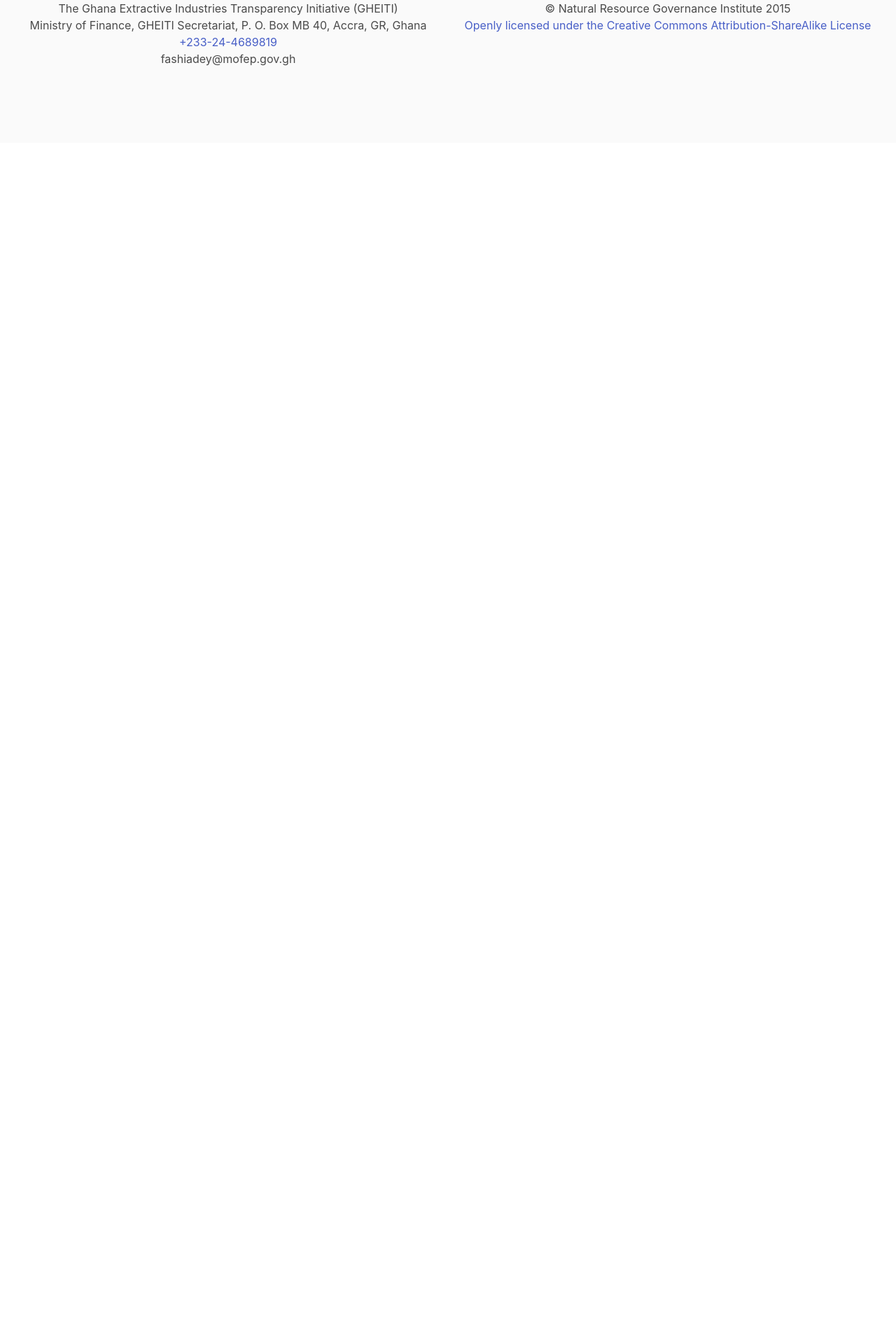
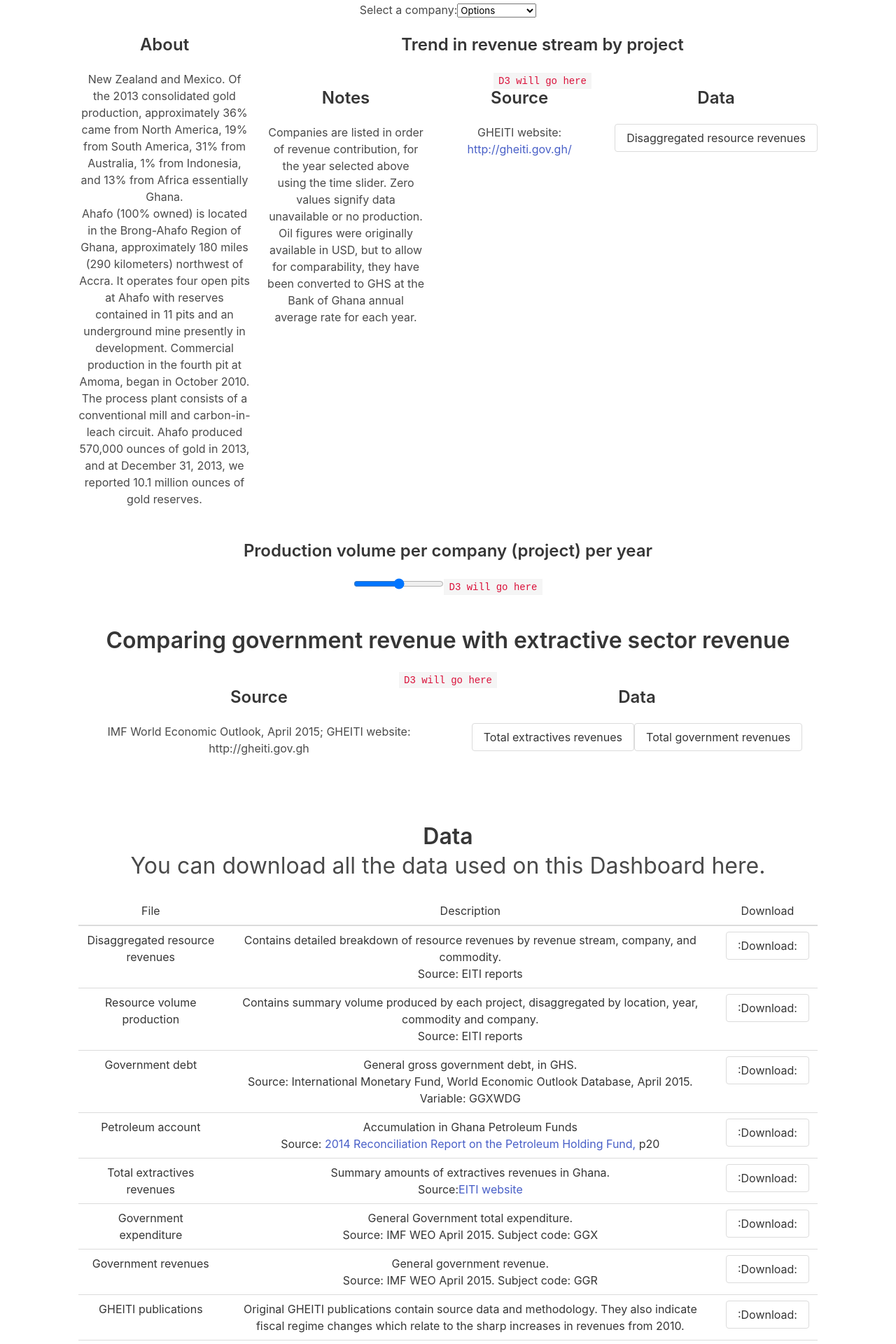
Before and after one commit to NRGI/ghana-extractives-dashboard, a React (Create React App) app: page / in a window 1280 px wide. Shown: the part 2040-3960 px from the top of the page at 70% size. Before the commit the page ends 2244 px from the top, so only its background shows below. Built offline with nearby package versions, Linux system fonts and the light colour scheme; no server answers.

Commit message:
[scaffolding] addition of more sections in scaffolding

```diff
--- a/public/index.html
+++ b/public/index.html
@@ -19,7 +19,7 @@
       work correctly both with client-side routing and a non-root public URL.
       Learn how to configure a non-root public URL by running `npm run build`.
     -->
-    <title>React App</title>
+    <title>Ghana Extractives Dashboard</title>
   </head>
   <body>
     <noscript>
--- a/src/components/CommoditiesComponent/CommoditiesComponent.js
+++ b/src/components/CommoditiesComponent/CommoditiesComponent.js
@@ -25,7 +25,7 @@ const CommoditiesComponent = ({ }) => (
     <section className="section">
       <h3 className="title is-2">Revenue by commodity and fiscal streams</h3>
       <h4 className="subtitle is-2">Select Year</h4>
-      <input type="range" min="0" max="100"/>
+      <input type="range" min="0" max="100" />
       <p>The next four graphs are filtered for the year chosen above.</p>
       <h4 className="subtitle is-2">The next four graphs are filtered for the year chosen above.</h4>
       <code>D3 will go here</code>
@@ -78,6 +78,48 @@ const CommoditiesComponent = ({ }) => (
         </div>
       </div>
     </section>
+    <section className="section">
+      <h3 className="title is-4">Company: Newmont Ghana Gold Ltd</h3>
+      <div className="columns">
+        <div className="column">
+          <label className="">Select a company:</label>
+          <select>
+            <option>Options</option>
+            <option>Go</option>
+            <option>Here</option>
+            <option>Not sure if API</option>
+          </select>
+        </div>
+      </div>
+      <div className="columns">
+        <div className="column is-3">
+          <h4 className="title is-4">About</h4>
+          <p>
+            New Zealand and Mexico. Of the 2013 consolidated gold production, approximately 36% came from North America, 19% from South America, 31% from Australia, 1% from Indonesia, and 13% from Africa essentially Ghana.
+            <br />
+            Ahafo (100% owned) is located in the Brong-Ahafo Region of Ghana, approximately 180 miles (290 kilometers) northwest of Accra. It operates four open pits at Ahafo with reserves contained in 11 pits and an underground mine presently in development. Commercial production in the fourth pit at Amoma, began in October 2010. The process plant consists of a conventional mill and carbon-in-leach circuit. Ahafo produced 570,000 ounces of gold in 2013, and at December 31, 2013, we reported 10.1 million ounces of gold reserves.
+          </p>
+        </div>
+        <div className="column is-9">
+          <h4 className="title is-4">Trend in revenue stream by project</h4>
+          <code>D3 will go here</code>
+          <div className="columns">
+            <div className="column">
+              <h4 className="title is-4">Notes</h4>
+              <p>Companies are listed in order of revenue contribution, for the year selected above using the time slider. Zero values signify data unavailable or no production. Oil figures were originally available in USD, but to allow for comparability, they have been converted to GHS at the Bank of Ghana annual average rate for each year.</p>
+            </div>
+            <div className="column">
+              <h4 className="title is-4">Source</h4>
+              <p>GHEITI website: <a href="http://gheiti.gov.gh/">http://gheiti.gov.gh/</a></p>
+            </div>
+            <div className="column">
+              <h4 className="title is-4">Data</h4>
+              <a href="#" className="button"> Disaggregated resource revenues</a>
+            </div>
+          </div>
+        </div>
+      </div>
+    </section>
   </div>
 );
 
--- a/src/components/DataComponent/DataComponent.js
+++ b/src/components/DataComponent/DataComponent.js
@@ -2,8 +2,77 @@ import React from 'react'
 import PropTypes from 'prop-types'
 import styles from './DataComponent.scss'
 
-const DataComponent = ({}) => (
-  <div className="DataComponent"></div>
+const DataComponent = ({ }) => (
+  <div className="DataComponent">
+    <section className="section">
+      <h3 className="title is-3">Data</h3>
+      <p className="subtitle is-3">You can download all the data used on this Dashboard here.</p>
+      <div className="">
+        <table className="table is-fluid is-fullwidth">
+          <thead>
+            <tr>
+              <td>File</td>
+              <td>Description</td>
+              <td>Download</td>
+            </tr>
+          </thead>
+          <tbody>
+            <tr>
+              <td>Disaggregated resource revenues</td>
+              <td>Contains detailed breakdown of resource revenues by revenue stream, company, and commodity.
+              <br />Source: EITI reports</td>
+              <td><a href="" className="button">:Download:</a></td>
+            </tr>
+            <tr>
+              <td>Resource volume production</td>
+              <td>Contains summary volume produced by each project, disaggregated by location, year, commodity and company.
+                <br />Source: EITI reports</td>
+              <td><a href="" className="button">:Download:</a></td>
+            </tr>
+            <tr>
+              <td>Government debt</td>
+              <td>General gross government debt, in GHS.
+<br />Source: International Monetary Fund, World Economic Outlook Database, April 2015. Variable: GGXWDG</td>
+              <td><a href="" className="button">:Download:</a></td>
+            </tr>
+            <tr>
+              <td>Petroleum account</td>
+              <td>Accumulation in Ghana Petroleum Funds<br />
+                Source: <a href="http://www.mofep.gov.gh/sites/default/files/reports/petroleum/2014_Reconciliation_Report_on_the_Petroleum_Holding_Fund.pdf" target="_blank">2014 Reconciliation Report on the Petroleum Holding Fund,</a> p20</td>
+              <td><a href="" className="button">:Download:</a></td>
+            </tr>
+            <tr>
+              <td>Total extractives revenues</td>
+              <td>Summary amounts of extractives revenues in Ghana.
+              <br />Source:<a href="" target="_blank">EITI website</a></td>
+              <td><a href="" className="button">:Download:</a></td>
+            </tr>
+            <tr>
+              <td>Government expenditure</td>
+              <td>General Government total expenditure.<br />
+                Source: IMF WEO April 2015. Subject code: GGX</td>
+              <td><a href="" className="button">:Download:</a></td>
+            </tr>
+            <tr>
+              <td>Government revenues</td>
+              <td>General government revenue.<br />Source: IMF WEO April 2015. Subject code: GGR</td>
+              <td><a href="" className="button">:Download:</a></td>
+            </tr>
+            <tr>
+              <td>GHEITI publications</td>
+              <td> 	Original GHEITI publications contain source data and methodology. They also indicate fiscal regime changes which relate to the sharp increases in revenues from 2010.</td>
+              <td><a href="" className="button">:Download:</a></td>
+            </tr>
+            <tr>
+              <td>User guide</td>
+              <td>A brief user guide which explains the functionality of this site, and how you can access the raw source data.</td>
+              <td><a href="" className="button">:Download:</a></td>
+            </tr>
+          </tbody>
+        </table>
+      </div>
+    </section>
+  </div>
 );
 
 DataComponent.propTypes = {}
--- a/src/components/ProductionComponent/ProductionComponent.js
+++ b/src/components/ProductionComponent/ProductionComponent.js
@@ -3,7 +3,11 @@ import PropTypes from 'prop-types'
 import styles from './ProductionComponent.scss'
 
 const ProductionComponent = ({}) => (
-  <div className="ProductionComponent"></div>
+  <div className="ProductionComponent">
+    <h3 className="title is-4">Production volume per company (project) per year</h3>
+    <input type="range"/>
+    <code>D3 will go here</code>
+  </div>
 );
 
 ProductionComponent.propTypes = {}
--- a/src/components/RevenuesComponent/RevenuesComponent.js
+++ b/src/components/RevenuesComponent/RevenuesComponent.js
@@ -2,8 +2,24 @@ import React from 'react'
 import PropTypes from 'prop-types'
 import styles from './RevenuesComponent.scss'
 
-const RevenuesComponent = ({}) => (
-  <div className="RevenuesComponent"></div>
+const RevenuesComponent = ({ }) => (
+  <div className="RevenuesComponent">
+    <section className="section">
+      <h3 className="title is-3">Comparing government revenue with extractive sector revenue</h3>
+      <code>D3 will go here</code>
+      <div className="columns">
+        <div className="column">
+          <h4 className="title is-4">Source</h4>
+          <p>IMF World Economic Outlook, April 2015; GHEITI website: http://gheiti.gov.gh</p>
+        </div>
+        <div className="column">
+          <h4 className="title is-4">Data</h4>
+          <a href="#" className="button">Total extractives revenues</a>
+          <a href="#" className="button">Total government revenues</a>
+        </div>
+      </div>
+    </section>
+  </div>
 );
 
 RevenuesComponent.propTypes = {}
```
